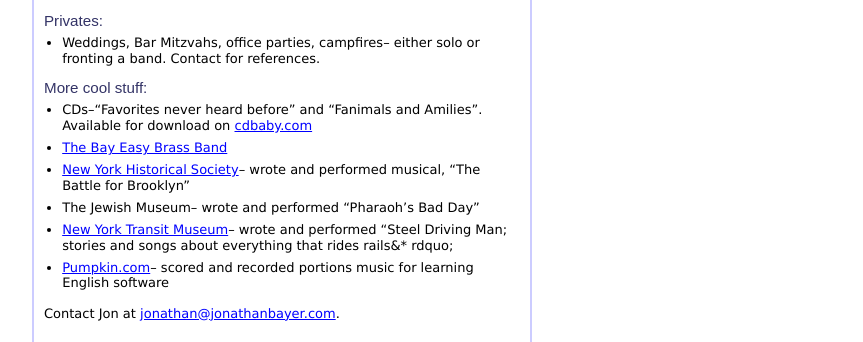
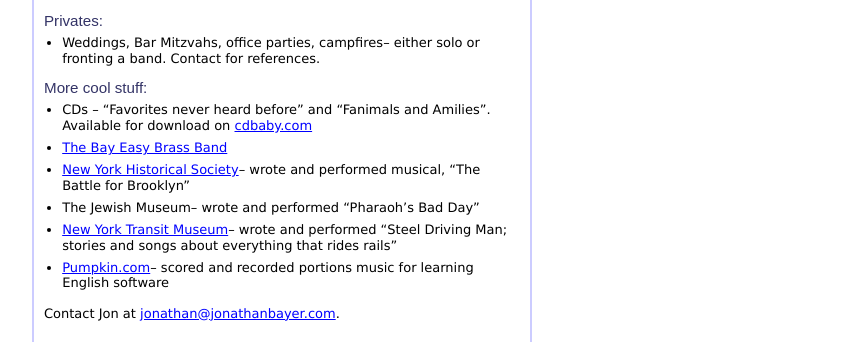
Before and after one commit to jonathanbayer/jonathanbayer.github.io, a Jekyll site: the page built from index.md, in a window 1280 px wide. Shown: the part 788-1130 px from the top of the page, without its empty margins (208-1071 px from the left). Built offline with Jekyll 4.4.1, drawn with Linux system fonts in a browser that asks for light colours; some web fonts are replaced; comment, search, counter and statistics services are not loaded.

Commit message:
Clean up correct content

```diff
--- a/index.md
+++ b/index.md
@@ -37,11 +37,11 @@ layout: default
 
 ### More cool stuff:
 
--   CDs--“Favorites never heard before” and “Fanimals and Amilies”. Available for download on [cdbaby.com](http://cdbaby.com)
+-   CDs – “Favorites never heard before” and “Fanimals and Amilies”. Available for download on [cdbaby.com](http://cdbaby.com)
 -   [The Bay Easy Brass Band](http://bayeasybrassband.com)
 -   [New York Historical Society](http://www.nyhistory.org/)-- wrote and performed musical, “The Battle for Brooklyn”
 -   The Jewish Museum-- wrote and performed “Pharaoh’s Bad Day”
--   [New York Transit Museum](http://web.mta.info/mta/museum/)-- wrote and performed “Steel Driving Man; stories and songs about everything that rides rails&\* rdquo;
+-   [New York Transit Museum](http://web.mta.info/mta/museum/)-- wrote and performed “Steel Driving Man; stories and songs about everything that rides rails”
 -   [Pumpkin.com](http://Pumpkin.com)-- scored and recorded portions music for learning English software
 
 Contact Jon at [jonathan@jonathanbayer.com](mailto:jonathan@jonathanbayer.com).
```
